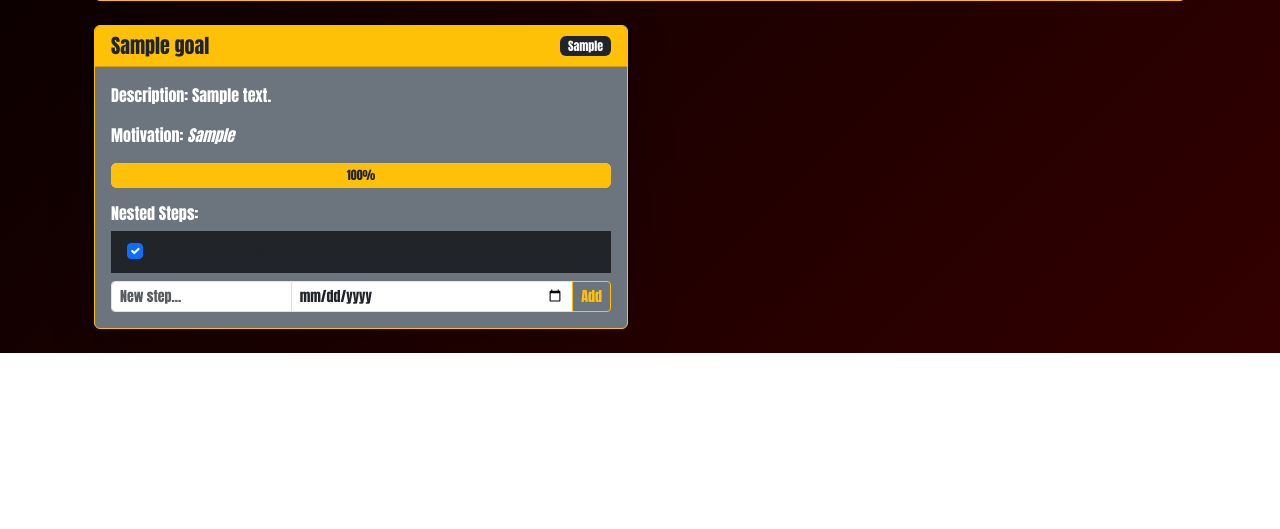
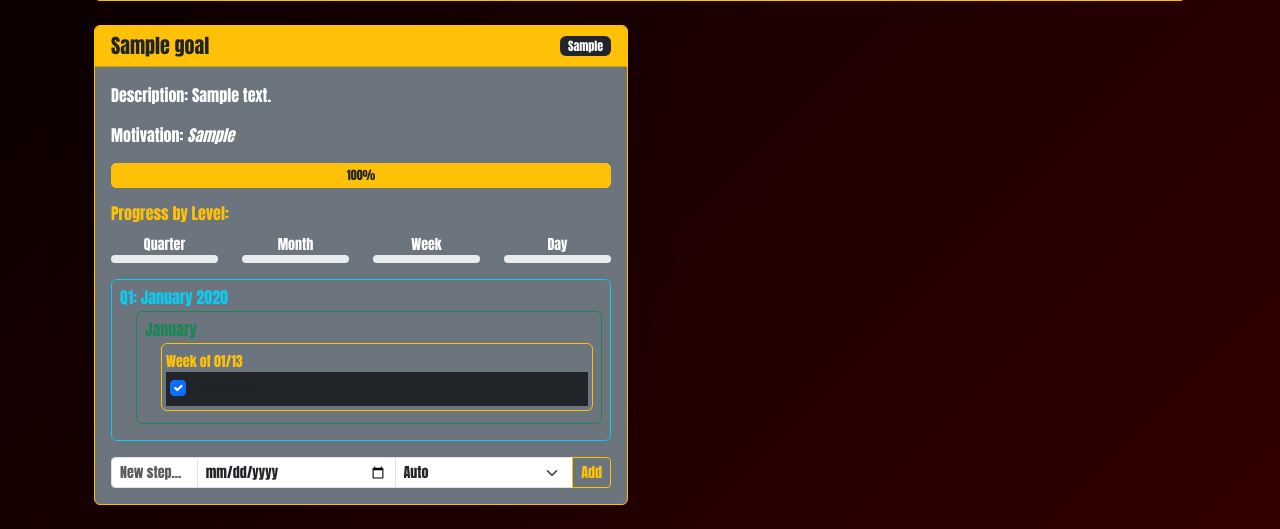
Before and after one commit to wmfmorgan/WFM-planner, a Flask app: template app/templates/goals.html in a window 1280 px wide. Shown: the part 544-1073 px from the top of the page. Before the commit the page ends 897 px from the top, so only its background shows below. Run offline with Flask 3, Linux system fonts and the light colour scheme; tables that the repository leaves empty hold one stand-in row (values such as "Sample post"); the template is opened without the code that fills it: values that come from a table or form of the project are taken from there, most other values are stand-ins (such as "Sample title", 1, 10 or a date in 2020).

Commit message:
MVP2 Add Nested Steps

```diff
--- a/app/static/js/autosave.js
+++ b/app/static/js/autosave.js
@@ -3,10 +3,14 @@ document.addEventListener('DOMContentLoaded', function () {
     const goalForm = document.getElementById('goalForm');
     const goalsContainer = document.getElementById('goalsContainer');
 
-    // Add Goal
+    // ========================================
+    // 1. ADD NEW GOAL
+    // ========================================
+    if (goalForm) {
         goalForm.addEventListener('submit', function (e) {
             e.preventDefault();
             const formData = new FormData(this);
+
             fetch('/goals', {
                 method: 'POST',
                 body: formData
@@ -14,47 +18,195 @@ document.addEventListener('DOMContentLoaded', function () {
             .then(res => res.json())
             .then(data => {
                 if (data.status === 'success') {
-                location.reload(); // Refresh to show new goal
+                    showToast('Goal added! SMASH!', 'success');
+                    location.reload();
+                } else {
+                    showToast('Error saving goal!', 'danger');
                 }
+            })
+            .catch(err => {
+                console.error('Goal save error:', err);
+                showToast('Network error. Check connection!', 'danger');
             });
         });
+    }
 
-    // Add Step
+    // ========================================
+    // 2. ADD STEP WITH TYPE + DATE LOGIC
+    // ========================================
     goalsContainer.addEventListener('click', function (e) {
         if (e.target.classList.contains('add-step')) {
-            const card = e.target.closest('[data-goal-id]');
+            const card = e.target.closest('[data-goal-id']);
+            if (!card) return;
+
             const goalId = card.dataset.goalId;
-            const input = card.querySelector('.new-step');
-            const dateInput = card.querySelector('input[type="date"]');
-            const title = input.value.trim();
-            if (!title) return;
+            const titleInput = card.querySelector('.new-step');
+            const dateInput = card.querySelector('.date-input');
+            const typeSelect = card.querySelector('.type-select');
+
+            const title = titleInput.value.trim();
+            const due_date = dateInput.value || null;
+            const selected_type = typeSelect.value;
+
+            if (!title) {
+                showToast('Step title required!', 'warning');
+                titleInput.focus();
+                return;
+            }
+
+            // === DETERMINE FINAL STEP TYPE ===
+            let step_type = 'day';
+            if (selected_type !== 'auto' && selected_type) {
+                step_type = selected_type;
+            } else if (due_date) {
+                // Auto-detect from date
+                const date = new Date(due_date);
+                const day = date.getDate();
+                const month = date.getMonth() + 1;  // JS months are 0-indexed
+                const weekday = date.getDay();      // 0=Sun, 1=Mon
+
+                if (day === 1 && [1, 4, 7, 10].includes(month)) {
+                    step_type = 'quarter';
+                } else if (day === 1) {
+                    step_type = 'month';
+                } else if (weekday === 1) {
+                    step_type = 'week';
+                } else {
+                    step_type = 'day';
+                }
+            }
 
             fetch(`/api/goal/${goalId}/step`, {
                 method: 'POST',
                 headers: { 'Content-Type': 'application/json' },
-                body: JSON.stringify({ title, due_date: dateInput.value || null })
+                body: JSON.stringify({
+                    title,
+                    due_date,
+                    step_type  // ← SEND FINAL TYPE
                 })
-            .then(() => {
-                input.value = ''; dateInput.value = '';
+            })
+            .then(res => {
+                if (!res.ok) throw new Error(`HTTP ${res.status}`);
+                return res.json();
+            })
+            .then(data => {
+                showToast(`Step added: ${data.step_type.toUpperCase()}!`, 'success');
+                titleInput.value = '';
+                dateInput.value = '';
+                typeSelect.value = 'auto';  // Reset to Auto
                 location.reload();
+            })
+            .catch(err => {
+                console.error('Step add error:', err);
+                showToast('Failed to add step!', 'danger');
             });
         }
     });
 
-    // Toggle Step
+    // ========================================
+    // 3. TOGGLE STEP COMPLETION
+    // ========================================
     goalsContainer.addEventListener('change', function (e) {
         if (e.target.classList.contains('step-checkbox')) {
             const stepItem = e.target.closest('.step-item');
             const stepId = stepItem.dataset.stepId;
-            const progressBar = stepItem.closest('.card').querySelector('.progress-bar');
+            const card = e.target.closest('[data-goal-id]');
+            const progressBar = card.querySelector('.progress-bar');
 
-            fetch(`/api/step/${stepId}/toggle`, { method: 'POST' })
+            fetch(`/api/step/${stepId}/toggle`, {
+                method: 'POST'
+            })
             .then(res => res.json())
             .then(data => {
+                if (data.status === 'success') {
                     progressBar.style.width = data.progress + '%';
                     progressBar.textContent = data.progress + '%';
-                progressBar.dataset.progress = data.progress;
+
+                    const label = stepItem.querySelector('.form-check-label');
+                    if (data.completed) {
+                        label.classList.add('text-decoration-line-through', 'text-muted');
+                    } else {
+                        label.classList.remove('text-decoration-line-through', 'text-muted');
+                    }
+
+                    showToast(data.completed ? 'Step completed!' : 'Step reopened!', 'info');
+                }
+            })
+            .catch(err => {
+                console.error('Toggle error:', err);
+                e.target.checked = !e.target.checked;
+                showToast('Failed to update step!', 'danger');
             });
         }
     });
+
+    // ========================================
+    // 4. BONUS: AUTO-FILL TYPE WHEN DATE CHANGES
+    // ========================================
+    goalsContainer.addEventListener('change', function (e) {
+        if (e.target.classList.contains('date-input')) {
+            const dateInput = e.target;
+            const typeSelect = dateInput.closest('.input-group').querySelector('.type-select');
+
+            // Only auto-fill if currently set to 'auto'
+            if (typeSelect.value !== 'auto') return;
+
+            const dateStr = dateInput.value;
+            if (!dateStr) {
+                typeSelect.value = 'auto';
+                return;
+            }
+
+            const date = new Date(dateStr);
+            const day = date.getDate();
+            const month = date.getMonth() + 1;
+            const weekday = date.getDay();
+
+            let detected = 'day';
+            if (day === 1 && [1, 4, 7, 10].includes(month)) {
+                detected = 'quarter';
+            } else if (day === 1) {
+                detected = 'month';
+            } else if (weekday === 1) {
+                detected = 'week';
+            }
+
+            typeSelect.value = detected;
+        }
     });
+
+    // ========================================
+    // 5. ENTER KEY SUPPORT
+    // ========================================
+    goalsContainer.addEventListener('keydown', function (e) {
+        if (e.key === 'Enter' && e.target.classList.contains('new-step')) {
+            e.preventDefault();
+            const addButton = e.target.closest('.input-group').querySelector('.add-step');
+            if (addButton) addButton.click();
+        }
+    });
+
+    // ========================================
+    // 6. TOAST NOTIFICATIONS
+    // ========================================
+    function showToast(message, type = 'info') {
+        const toast = document.createElement('div');
+        toast.className = `toast align-items-center text-white bg-${type} border-0 position-fixed`;
+        toast.style.top = '1rem';
+        toast.style.right = '1rem';
+        toast.style.zIndex = '9999';
+        toast.innerHTML = `
+            <div class="d-flex">
+                <div class="toast-body">${message}</div>
+                <button type="button" class="btn-close btn-close-white me-2 m-auto" data-bs-dismiss="toast"></button>
+            </div>
+        `;
+        document.body.appendChild(toast);
+
+        const bsToast = new bootstrap.Toast(toast, { delay: 3000 });
+        bsToast.show();
+        toast.addEventListener('hidden.bs.toast', () => toast.remove());
+    }
+
+    console.log('AUTOSAVE.JS LOADED — WFM PLANNER IS RUNNING WILD!');
+});
--- a/app/templates/goal_card.html
+++ b/app/templates/goal_card.html
@@ -20,27 +20,72 @@
             </div>
 
             <!-- Steps -->
+            <!-- app/templates/goal_card.html — Replace <div class="steps-container"> -->
             <div class="steps-container">
-                <h6>Nested Steps:</h6>
-                <ul class="list-group list-group-flush">
-                    {% for step in goal.steps %}
-                        <li class="list-group-item bg-dark step-item" data-step-id="{{ step.id }}">
-                            <div class="form-check">
-                                <input class="form-check-input step-checkbox" type="checkbox"
-                                       {% if step.completed %}checked{% endif %}>
-                                <label class="form-check-label {% if step.completed %}text-decoration-line-through text-muted{% endif %}">
-                                    {{ step.title }}
-                                    {% if step.due_date %} <small>({{ step.due_date.strftime('%m/%d') }})</small> {% endif %}
-                                </label>
-                            </div>
-                        </li>
+                <h6 class="text-warning">Progress by Level:</h6>
+                <div class="row text-center mb-3">
+                    <div class="col">
+                        <small>Quarter</small><br>
+                        <div class="progress" style="height: 8px;"><div class="progress-bar bg-info" style="width: {{ goal.progress_by_type('quarter') }}%"></div></div>
+                    </div>
+                    <div class="col">
+                        <small>Month</small><br>
+                        <div class="progress" style="height: 8px;"><div class="progress-bar bg-success" style="width: {{ goal.progress_by_type('month') }}%"></div></div>
+                    </div>
+                    <div class="col">
+                        <small>Week</small><br>
+                        <div class="progress" style="height: 8px;"><div class="progress-bar bg-warning" style="width: {{ goal.progress_by_type('week') }}%"></div></div>
+                    </div>
+                    <div class="col">
+                        <small>Day</small><br>
+                        <div class="progress" style="height: 8px;"><div class="progress-bar bg-danger" style="width: {{ goal.progress_by_type('day') }}%"></div></div>
+                    </div>
+                </div>
+
+                <div class="nested-steps">
+                    {% for quarter, months in goal.nested_steps().items() %}
+                        <div class="mb-3 p-2 border border-info rounded">
+                            <h6 class="text-info mb-1">Q{{ ((quarter.month-1)//3)+1 }}: {{ quarter.strftime('%B %Y') }}</h6>
+                            {% for month, weeks in months.items() %}
+                                <div class="ms-3 mb-2 p-2 border border-success rounded">
+                                    <h6 class="text-success mb-1">{{ month.strftime('%B') }}</h6>
+                                    {% for week, days in weeks.items() %}
+                                        <div class="ms-3 mb-1 p-1 border border-warning rounded">
+                                            <small class="text-warning">Week of {{ week.strftime('%m/%d') }}</small>
+                                            <ul class="list-group list-group-flush">
+                                                {% for step in days %}
+                                                    <li class="list-group-item bg-dark p-1 step-item" data-step-id="{{ step.id }}">
+                                                        <div class="form-check form-check-inline">
+                                                            <input class="form-check-input step-checkbox" type="checkbox" {% if step.completed %}checked{% endif %}>
+                                                            <label class="form-check-label small {% if step.completed %}text-decoration-line-through text-muted{% endif %}">
+                                                                {{ step.title }}
+                                                            </label>
+                                                        </div>
+                                                    </li>
+                                                {% endfor %}
+                                            </ul>
+                                        </div>
+                                    {% endfor %}
+                                </div>
+                            {% endfor %}
+                        </div>
                     {% else %}
-                        <li class="text-muted">No steps yet. Add one!</li>
+                        <p class="text-muted">Add dated steps to see the hierarchy!</p>
                     {% endfor %}
-                </ul>
-                <div class="input-group mt-2">
+                </div>
+
+                <!-- Add Step -->
+                <!-- app/templates/goal_card.html — Replace Add Step section -->
+                <div class="input-group mt-3">
                     <input type="text" class="form-control form-control-sm new-step" placeholder="New step...">
-                    <input type="date" class="form-control form-control-sm" style="width: 120px;">
+                    <input type="date" class="form-control form-control-sm date-input" style="width: 130px;">
+                    <select class="form-select form-select-sm type-select" style="width: 110px;">
+                        <option value="auto">Auto</option>
+                        <option value="quarter">Quarter</option>
+                        <option value="month">Month</option>
+                        <option value="week">Week</option>
+                        <option value="day">Day</option>
+                    </select>
                     <button class="btn btn-sm btn-outline-warning add-step">Add</button>
                 </div>
             </div>
```
Also changed, not shown: app/models.py (+78 -2 lines), app/routes.py (+36 -5 lines). Lines whose indentation alone changed are shown as unchanged.
